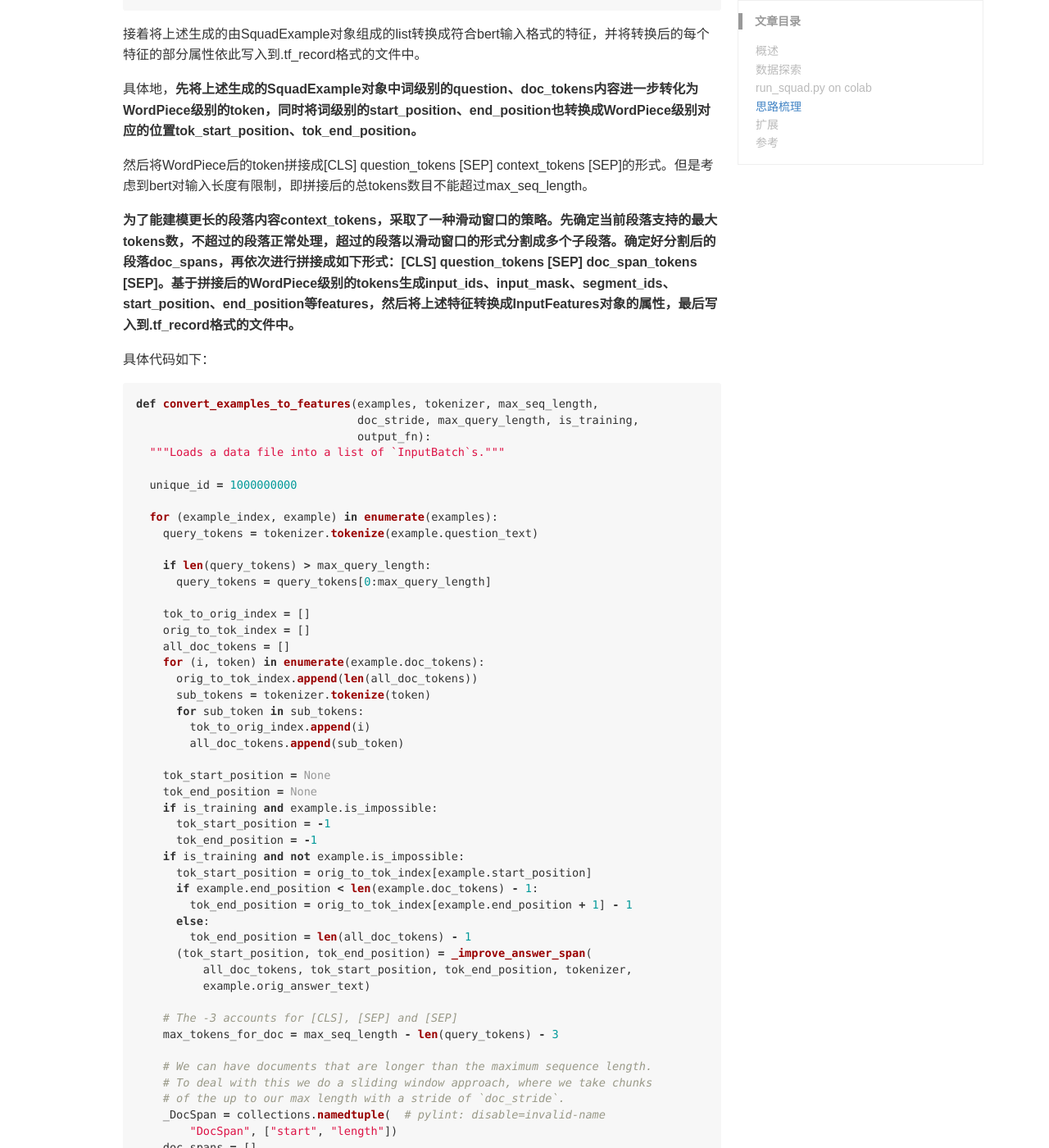
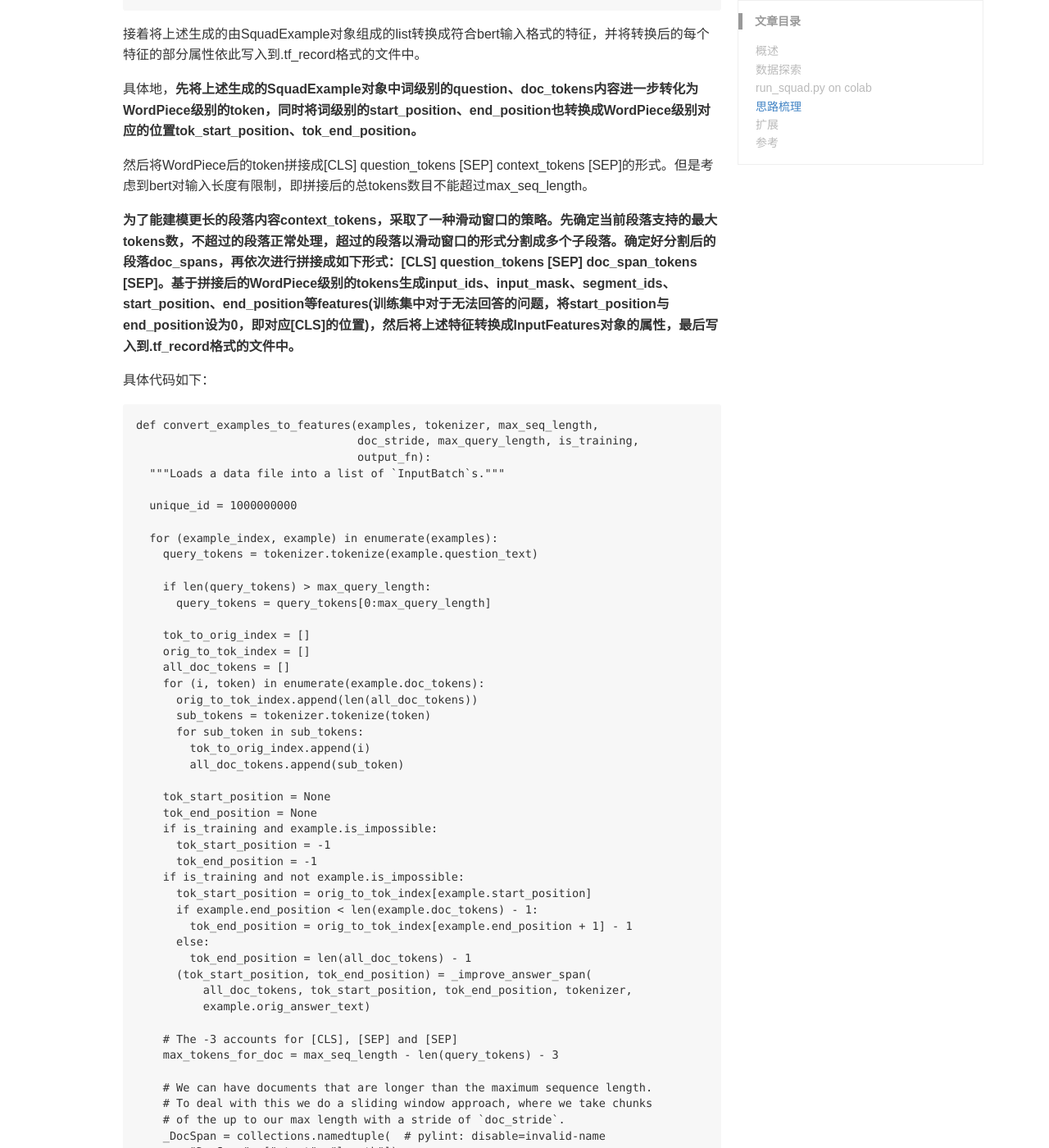
Before and after one commit to carlos9310/carlos9310.github.io, a Jekyll site: the page built from _posts/NLP/2019-09-27-MRC-squad2.0.md, in a window 1280 px wide and 1400 px high, scrolled down 6978 px. Shown: the whole window at 82% size. Built offline with Jekyll 4.4.1, drawn with Linux system fonts in a browser that asks for light colours; comment, search, counter and statistics services are not loaded; some of the changed text lies outside the part shown.

Commit message:
update MRC-squad2.0

````diff
--- a/_posts/NLP/2019-09-27-MRC-squad2.0.md
+++ b/_posts/NLP/2019-09-27-MRC-squad2.0.md
@@ -302,12 +302,12 @@ def read_squad_examples(input_file, is_training):
 
 然后将WordPiece后的token拼接成[CLS] question_tokens [SEP] context_tokens [SEP]的形式。但是考虑到bert对输入长度有限制，即拼接后的总tokens数目不能超过max_seq_length。
 
-**为了能建模更长的段落内容context_tokens，采取了一种滑动窗口的策略。先确定当前段落支持的最大tokens数，不超过的段落正常处理，超过的段落以滑动窗口的形式分割成多个子段落。确定好分割后的段落doc_spans，再依次进行拼接成如下形式：[CLS] question_tokens [SEP] doc_span_tokens [SEP]。基于拼接后的WordPiece级别的tokens生成input_ids、input_mask、segment_ids、start_position、end_position等features，然后将上述特征转换成InputFeatures对象的属性，最后写入到.tf_record格式的文件中。**
+**为了能建模更长的段落内容context_tokens，采取了一种滑动窗口的策略。先确定当前段落支持的最大tokens数，不超过的段落正常处理，超过的段落以滑动窗口的形式分割成多个子段落。确定好分割后的段落doc_spans，再依次进行拼接成如下形式：[CLS] question_tokens [SEP] doc_span_tokens [SEP]。基于拼接后的WordPiece级别的tokens生成input_ids、input_mask、segment_ids、start_position、end_position等features(训练集中对于无法回答的问题，将start_position与end_position设为0，即对应[CLS]的位置)，然后将上述特征转换成InputFeatures对象的属性，最后写入到.tf_record格式的文件中。**
 
 具体代码如下：
 
 
-```python
+```
 def convert_examples_to_features(examples, tokenizer, max_seq_length,
                                  doc_stride, max_query_length, is_training,
                                  output_fn):
@@ -478,7 +478,7 @@ def convert_examples_to_features(examples, tokenizer, max_seq_length,
 
 接着从上述生成的.tf_record格式的文件中加载固定批次大小的dataset输入到bert模型中，具体加载数据的代码如下：
 
-```python
+```
 def input_fn_builder(input_file, seq_length, is_training, drop_remainder):
   """Creates an `input_fn` closure to be passed to TPUEstimator."""
 
@@ -531,7 +531,7 @@ def input_fn_builder(input_file, seq_length, is_training, drop_remainder):
 
 然后将上述加载的数据(**targets:unique_ids、input_ids、input_mask、segment_ids;labels:start_positions、end_positions**)作为输入喂给扩展后的bert模型(在预训练bert模型的输出后,增加一层全连接层)，**输出的是每个批次中，每一个token后的文本序列中的每一个token作为答案的开始或结束的几率。** 具体代码如下：
 
-```python
+```
 def create_model(bert_config, is_training, input_ids, input_mask, segment_ids,
                  use_one_hot_embeddings):
   """Creates a classification model."""
@@ -575,7 +575,7 @@ def create_model(bert_config, is_training, input_ids, input_mask, segment_ids,
 
 基于上述模型的预测输出start_logits与end_logits，和真实的start_positions与end_positions，分别计算交叉熵的损失(**分类模型典型的损失函数**)，然后利用已知优化器将损失不断减小，最终经过一定训练步数后确定最终的全连接层的参数。预测时，直接加载确定后的参数值，并由预测样本输出对应的预测结果。具体代码如下：
 
-```python
+```
 def model_fn_builder(bert_config, init_checkpoint, learning_rate,
                      num_train_steps, num_warmup_steps, use_tpu,
                      use_one_hot_embeddings):
@@ -674,7 +674,9 @@ def model_fn_builder(bert_config, init_checkpoint, learning_rate,
 ```
 **值得说明的是，start_logits与end_logits都是Wordpiece级别的token对应的位置的几率，真实的位置是基于字符级别的且答案文本是词级别的并区分大小写。因此还需进一步将预测后的值还原到词级别中去。** 还原时主要利用之前的字符级别到词级别再到Wordpiece级别的转换过程中记录的相关映射关系进行的。相应代码为：
 
-```python
+**补充：** 对于无法回答的问题，也是基于上述预测生成的start_logits与end_logits。在处理时，记录第一个位置的start_logit与end_logit的几率，即[CLS]对应的位置(**在数据预处理convert_examples_to_features中，已将无法回答的问题对应的start_position与end_position都设为0**)。当第一个位置的两个几率和与span中最有可能的两个几率和的差值大于null_score_diff_threshold(**可调节，默认为0**)，该问题无法回答。否则，该问题可回答，答案为best_non_null_entry.text。
+
+```
 def write_predictions(all_examples, all_features, all_results, n_best_size,
                       max_answer_length, do_lower_case, output_prediction_file,
                       output_nbest_file, output_null_log_odds_file):
````
